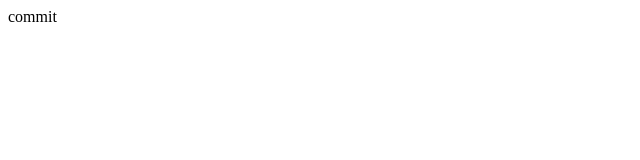
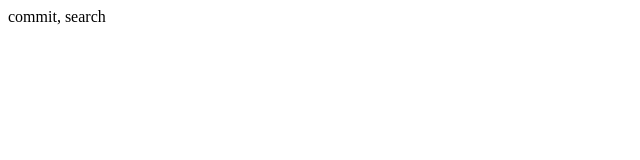
Before and after one commit to borisua/github, a plain HTML site: page index.html in a window 1280 px wide. Shown: the full height of the page, 0-640 px from the left. Drawn offline with Linux system fonts and the light colour scheme.

Commit message:
first commit

```diff
--- a/index.html
+++ b/index.html
@@ -3,6 +3,6 @@
     <head>
       <meta name="page" charset="utf-8">
       <body>
-	commit
+	commit, search
     </body>
 </html>
```
